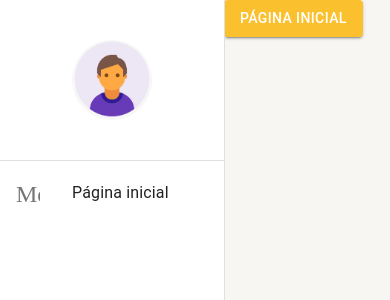
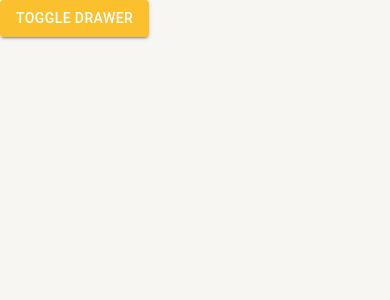
Before and after one commit to alam0depaula/myCreations, a React (Create React App) app in the folder mycrud/: page /pagina-inicial in a window 390 px wide. Shown: the top 300 px of the page. Built offline with nearby package versions, Linux system fonts and the light colour scheme.

Commit message:
creating DrawerContext

```diff
--- a/mycrud/public/index.html
+++ b/mycrud/public/index.html
@@ -1,5 +1,5 @@
 <!DOCTYPE html>
-<html lang="en">
+<html lang="pt-br">
   <head>
     <meta charset="utf-8" />
     <link rel="icon" href="%PUBLIC_URL%/favicon.ico" />
--- a/mycrud/src/App.tsx
+++ b/mycrud/src/App.tsx
@@ -2,16 +2,20 @@
 import React from "react";
 import { AppRoutes } from "./routes";
 import { AppThemeProvider } from "./shared/contexts/ThemeContext";
+import { DrawerProvider } from "./shared/contexts/DrawerContext";
+
 import { MenuLateral } from "./shared/components";
 
 function App() {
   return (
     <AppThemeProvider>
-      <BrowserRouter>
-        <MenuLateral>
-          <AppRoutes />
-        </MenuLateral>
-      </BrowserRouter>
+      <DrawerProvider>
+        <BrowserRouter>
+          <MenuLateral>
+            <AppRoutes />
+          </MenuLateral>
+        </BrowserRouter>
+      </DrawerProvider>
     </AppThemeProvider>
   );
 }
--- a/mycrud/src/routes/index.tsx
+++ b/mycrud/src/routes/index.tsx
@@ -1,17 +1,17 @@
 import { Routes, Route, Navigate } from "react-router-dom";
 import React from "react";
 import { Button } from "@mui/material";
-import { useAppThemeContext } from "../shared/contexts";
+import { useDrawerContext } from "../shared/contexts";
 
 export const AppRoutes = () => {
-  const { toggleTheme } = useAppThemeContext();
+  const { toggleDrawerOpen } = useDrawerContext();
   return (
     <Routes>
       <Route
         path="/pagina-inicial"
         element={
-          <Button variant="contained" onClick={toggleTheme} color="primary">
-            Página Inicial
+          <Button variant="contained" onClick={toggleDrawerOpen} color="primary">
+            Toggle Drawer
           </Button>
         }
       />
--- a/mycrud/src/shared/components/MenuLateral/MenuLateral.tsx
+++ b/mycrud/src/shared/components/MenuLateral/MenuLateral.tsx
@@ -6,21 +6,26 @@
   useTheme,
   Divider,
   List,
-  Icon,
   ListItemButton,
   ListItemIcon,
   ListItemText,
+  useMediaQuery,
 } from "@mui/material";
 import UserLogo from "./images/userLogo.png";
+import { Home } from "@mui/icons-material";
+import { useDrawerContext } from "../../contexts";
 
 interface IAppMenuLateral {
   children: React.ReactNode;
 }
 export const MenuLateral: React.FC<IAppMenuLateral> = ({ children }) => {
   const theme = useTheme();
+  const smDown = useMediaQuery(theme.breakpoints.down("sm"));
+  const {isDrawerOpen, toggleDrawerOpen } = useDrawerContext();
+
   return (
     <>
-      <Drawer variant="permanent">
+      <Drawer open={isDrawerOpen} variant={smDown ? "temporary" : "permanent"} onClose={toggleDrawerOpen}>
         <Box
           width={theme.spacing(28)}
           height="100%"
@@ -46,7 +51,7 @@
             <List component="nav">
               <ListItemButton>
                 <ListItemIcon>
-                  <Icon>Menu</Icon>
+                  <Home/>
                 </ListItemIcon>
                 <ListItemText primary="Página inicial" />
               </ListItemButton>
@@ -55,7 +60,7 @@
         </Box>
       </Drawer>
 
-      <Box height="100vh" marginLeft={theme.spacing(28)}>
+      <Box height="100vh" marginLeft={smDown ? 0 : theme.spacing(28)}>
         {children}
       </Box>
     </>
--- /dev/null
+++ b/mycrud/src/shared/contexts/DrawerContext.tsx
@@ -0,0 +1,33 @@
+import React, {
+  createContext,
+  useCallback,
+  useContext,
+  useState,
+} from "react";
+
+interface IDrawerContextData {
+  isDrawerOpen: boolean;
+  toggleDrawerOpen: () => void;
+}
+interface IAppDrawerContext {
+  children: React.ReactNode;
+}
+const DrawerContext = createContext({} as IDrawerContextData);
+
+export const useDrawerContext = () => {
+  return useContext(DrawerContext);
+};
+
+export const DrawerProvider: React.FC<IAppDrawerContext> = ({ children }) => {
+  const [isDrawerOpen, setIsDrawerOpen] = useState(false);
+
+  const toggleDrawerOpen = useCallback(() => {
+    setIsDrawerOpen((oldDrawerOpen) => !oldDrawerOpen);
+  }, []);
+
+  return (
+    <DrawerContext.Provider value={{ isDrawerOpen, toggleDrawerOpen }}>
+      {children}
+    </DrawerContext.Provider>
+  );
+};
--- a/mycrud/src/shared/contexts/index.ts
+++ b/mycrud/src/shared/contexts/index.ts
@@ -1 +1,2 @@
 export * from "./ThemeContext";
+export * from "./DrawerContext";
```
